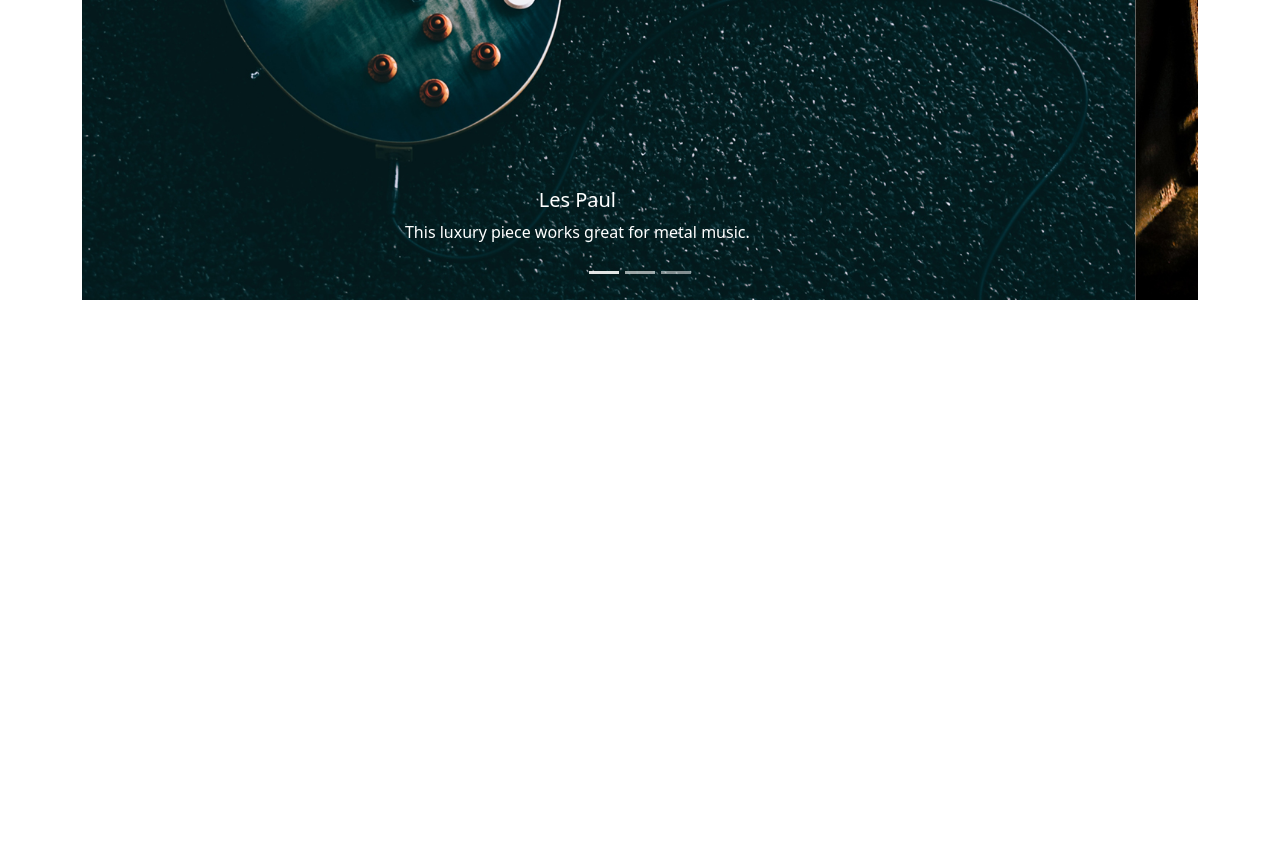
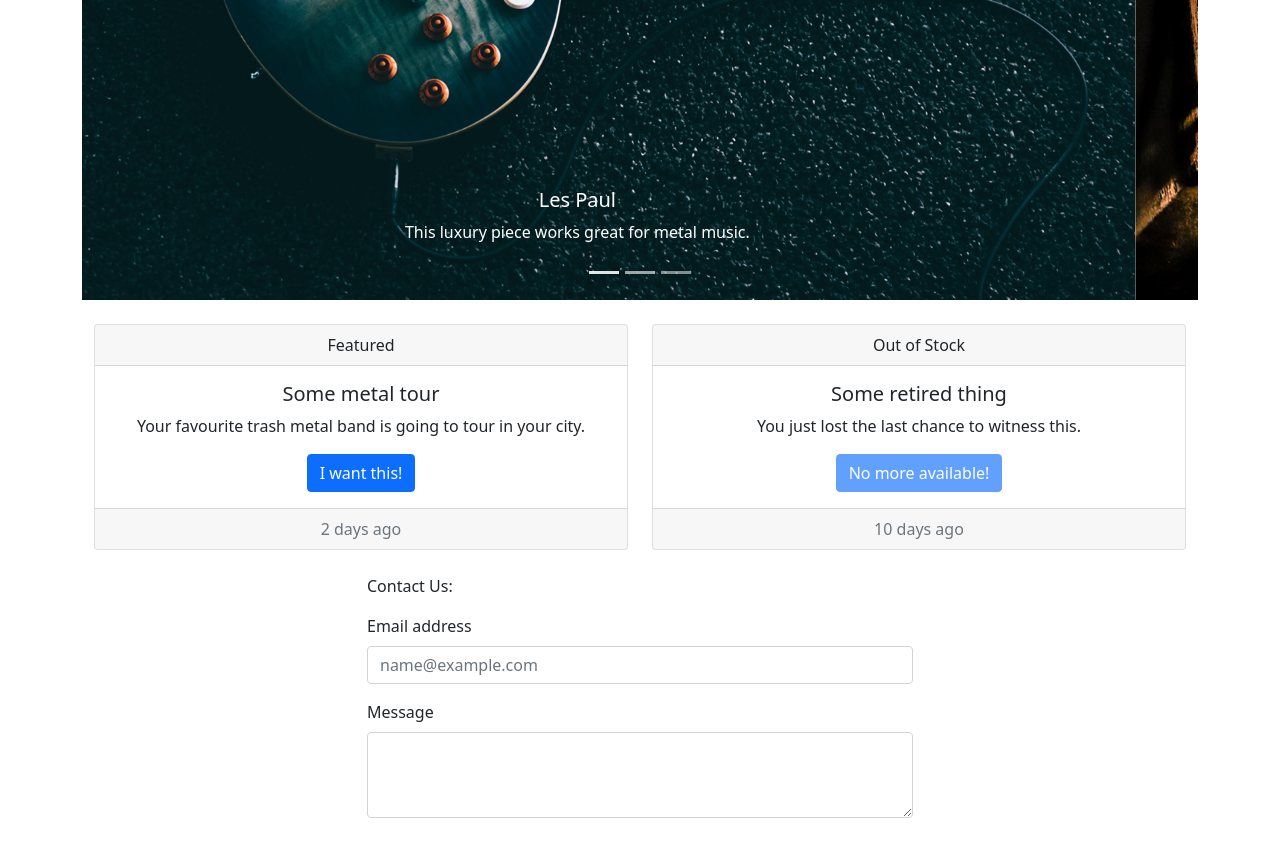
Before and after one commit to Alin-Lipotchi/assignment-7-echipa-5, a plain HTML site: page index.html in a window 1280 px wide. Shown: the part 586-1442 px from the top of the page. Before the commit the page ends 886 px from the top, so only its background shows below. Drawn offline with nearby package versions, Linux system fonts and the light colour scheme.

Commit message:
adding cards and form, final commit

```diff
--- a/index.html
+++ b/index.html
@@ -7,8 +7,9 @@
     <title>Document</title>
   </head>
   <body>
-      <div class="container">
+      <div class="container pb-5">
           <h2 class="text-center py-5">Alin Features v3.167.22</h2>
+
           <div id="carouselExampleCaptions" class="carousel slide" data-bs-ride="carousel">
             <div class="carousel-indicators">
               <button type="button" data-bs-target="#carouselExampleCaptions" data-bs-slide-to="0" class="active" aria-current="true" aria-label="Slide 1"></button>
@@ -47,6 +48,55 @@
               <span class="visually-hidden">Next</span>
             </button>
           </div>
+          <div class="container">
+            <div class="row py-4">
+              <div class="col-12 col-md-6">
+                <div class="card text-center">
+                  <div class="card-header">
+                    Featured
+                  </div>
+                  <div class="card-body">
+                    <h5 class="card-title">Some metal tour</h5>
+                    <p class="card-text">Your favourite trash metal band is going to tour in your city.</p>
+                    <a href="#" class="btn btn-primary">I want this!</a>
+                  </div>
+                  <div class="card-footer text-muted">
+                    2 days ago
+                  </div>
+                </div>
+              </div>
+
+              <div class="col col-md-6">
+                <div class="card text-center">
+                  <div class="card-header">
+                    Out of Stock
+                  </div>
+                  <div class="card-body">
+                    <h5 class="card-title">Some retired thing</h5>
+                    <p class="card-text">You just lost the last chance to witness this.</p>
+                    <a href="#" class="btn btn-primary disabled">No more available!</a>
+                  </div>
+                  <div class="card-footer text-muted">
+                    10 days ago
+                  </div>
+                </div>
+              </div>
+            </div>
+          </div>
+          <div class="row">
+            <div class="col-12 col-lg-6 mx-auto">
+              <p>Contact Us:</p>
+                <div class="mb-3">
+                <label for="exampleFormControlInput1" class="form-label">Email address</label>
+                <input type="email" class="form-control" id="exampleFormControlInput1" placeholder="name@example.com">
+              </div>
+              <div class="mb-3">
+                <label for="exampleFormControlTextarea1" class="form-label">Message</label>
+                <textarea class="form-control" id="exampleFormControlTextarea1" rows="3"></textarea>
+              </div>
+            </div>
+          </div>
+
       </div>
     <script src="https://cdn.jsdelivr.net/npm/bootstrap@5.1.3/dist/js/bootstrap.bundle.min.js" integrity="sha384-ka7Sk0Gln4gmtz2MlQnikT1wXgYsOg+OMhuP+IlRH9sENBO0LRn5q+8nbTov4+1p" crossorigin="anonymous"></script>
   </body>
```
